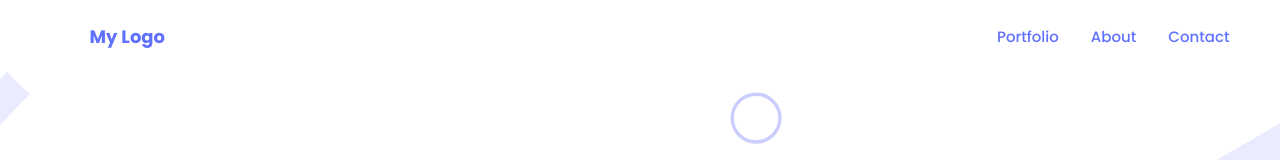
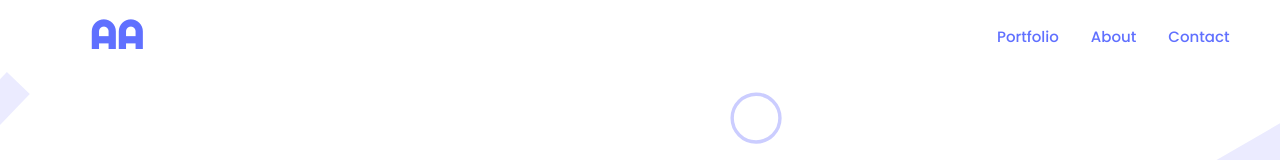
Before and after one commit to awais-amjed/Portfolio, a website: page index.html in a window 1280 px wide. Shown: the top 160 px of the page. Drawn offline with Linux system fonts and the light colour scheme.

Commit message:
Update logo and move font import to style

```diff
--- a/css/styles.css
+++ b/css/styles.css
@@ -1,3 +1,5 @@
+@import url('https://fonts.googleapis.com/css2?family=Poppins:wght@100;200;300;400;500;600;700;800;900&family=Righteous&display=swap');
+
 * {
   font-family: Poppins, sans-serif;
 }
@@ -45,6 +47,12 @@ a {
   text-decoration: none;
 }
 
+.logo a {
+  font-family: 'Righteous', cursive !important;
+  color: #6070ff;
+  font-size: 40px;
+}
+
 nav a:link,
 nav a:visited,
 nav a:hover,
@@ -88,11 +96,6 @@ nav li {
   font-weight: 500;
   background-color: transparent;
   font-size: 15px;
-}
-
-.logo {
-  color: #6070ff;
-  font-size: 18px;
 }
 
 .mobile-menu {
--- a/index.html
+++ b/index.html
@@ -14,7 +14,6 @@
     </script>
 
     <title>Awais Amjed - Professional Portfolio</title>
-    <link href='https://fonts.googleapis.com/css2?family=Poppins:wght@400;500;600;700&display=swap' rel='stylesheet'>
     <link rel="stylesheet" href="css/styles.css">
     <meta name="viewport" content="width=device-width, initial-scale=1">
     <script src="https://kit.fontawesome.com/a3af588d0f.js" crossorigin="anonymous"></script>
@@ -23,7 +22,7 @@
 <body>
     <header>
         <nav>
-            <h3 class="logo"><a href="#">My Logo</a></h3>
+            <h3 class="logo"><a href="#">AA</a></h3>
             <div class="desktop-menu">
                 <ul>
                     <li><a href="#portfolio">Portfolio</a></li>
```
